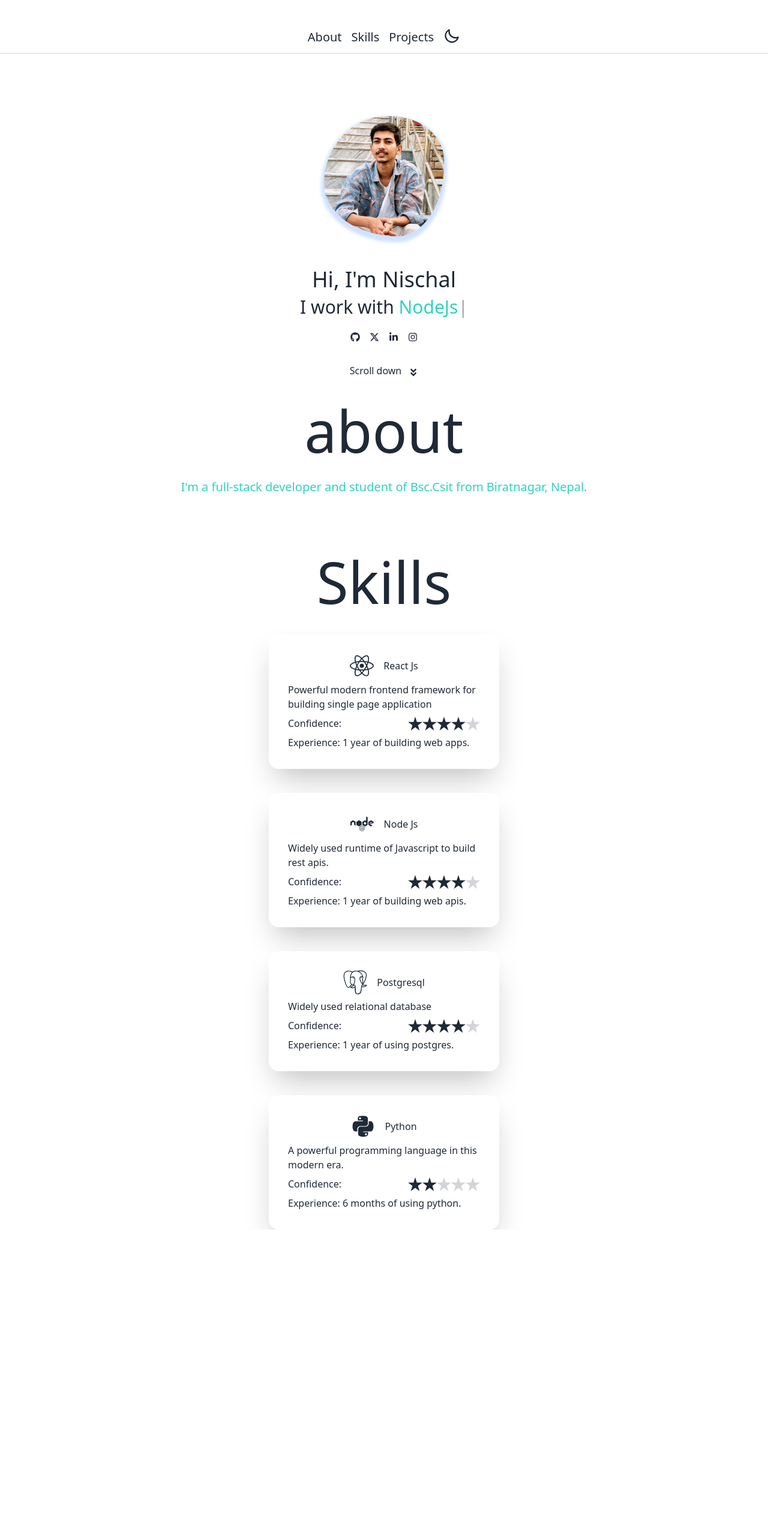
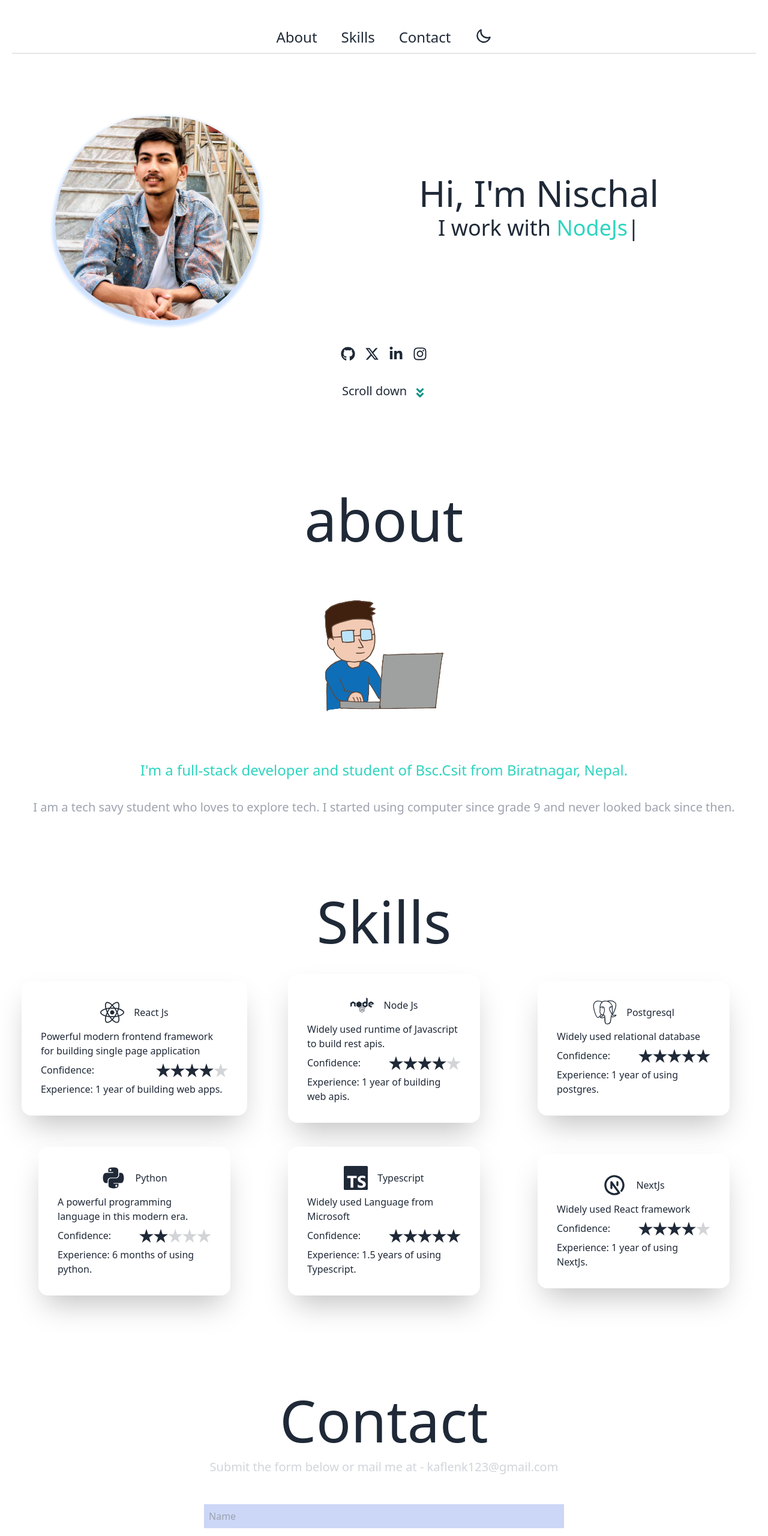
Before and after one commit to Nischal1101/portfolio_2024, a React (Vite) app: page / in a window 1280 px wide. Shown: the part 70-2631 px from the top of the page at 60% size. Before the commit the page ends 2120 px from the top, so only its background shows below. Built offline with nearby package versions, Linux system fonts and the light colour scheme.

Commit message:
add contact us page

```diff
--- a/package.json
+++ b/package.json
@@ -13,6 +13,8 @@
     "react": "^18.2.0",
     "react-dom": "^18.2.0",
     "react-icons": "^5.0.1",
+    "react-router-dom": "^6.22.3",
+    "react-scroll": "^1.9.0",
     "typed.js": "^2.1.0"
   },
   "devDependencies": {
--- a/src/About.jsx
+++ b/src/About.jsx
@@ -1,11 +1,20 @@
+import computer from "/computer.png";
+
 const About = () => {
   return (
-    <div>
-      <div className="mt-10 flex flex-col text-center gap-8">
-        <h1 className="text-8xl">about</h1>
-        <p className="text-xl text-teal-400 ">
+    <div className="mt-24  p-4" name="about">
+      <div className="mt-10 flex flex-col text-center gap-4 lg:gap-8">
+        <h1 className="text-6xl lg:text-8xl">about</h1>
+        <div className="mx-auto mt-10 w-[300px] h-[250px]">
+          <img src={computer} alt="computer" />
+        </div>
+        <p className="text-xl text-teal-400 lg:text-2xl ">
           I&apos;m a full-stack developer and student of Bsc.Csit from
           Biratnagar, Nepal.
+        </p>
+        <p className="lg:text-xl text-gray-400">
+          I am a tech savy student who loves to explore tech. I started using
+          computer since grade 9 and never looked back since then.
         </p>
       </div>
     </div>
--- a/src/App.css
+++ b/src/App.css
@@ -27,3 +27,9 @@
 ::-webkit-scrollbar-thumb {
   background-color: teal;
 }
+@media (min-width: 1280px) {
+  .blob {
+    width: 340px;
+    height: 340px;
+  }
+}
--- a/src/App.jsx
+++ b/src/App.jsx
@@ -1,17 +1,22 @@
 import "./App.css";
-import Navbar from "./pages/Navbar";
+import Navbar from "./components/Navbar";
 import Home from "./pages/Home";
 import ThemeState from "./context/ThemeState";
+import Skills from "./pages/Skills";
+import About from "./About";
+import Contact from "./pages/Contact";
 
 function App() {
-
   return (
-    <>
+    <div className="mx-2 lg:mx-5">
       <ThemeState>
         <Navbar />
         <Home />
+        <About />
+        <Skills />
+        <Contact />
       </ThemeState>
-    </>
+    </div>
   );
 }
 
--- a/src/components/Cards.jsx
+++ b/src/components/Cards.jsx
@@ -1,11 +1,12 @@
 import { FaPython, FaReact } from "react-icons/fa";
 import { LiaNode } from "react-icons/lia";
-import { SiPostgresql } from "react-icons/si";
+import { SiTypescript, SiPostgresql } from "react-icons/si";
+import { TbBrandNextjs } from "react-icons/tb";
 
 const Cards = () => {
   return (
-    <div className="mt-10 grid grid-cols-1 place-items-center gap-10 ">
-      <div className="card w-96 bg-base-100 shadow-2xl ">
+    <div className="mt-10 grid grid-cols-1 place-items-center gap-10 lg:grid-cols-3 ">
+      <div className="card max-w-96 bg-base-100 shadow-2xl ">
         <div className="card-body">
           <div className="flex gap-4 justify-center items-center">
             <FaReact className="w-10 h-10" />
@@ -59,7 +60,7 @@ const Cards = () => {
           <p>Experience: 1 year of building web apps. </p>
         </div>
       </div>
-      <div className="card w-96 bg-base-100 shadow-2xl">
+      <div className="card w-80 max-w-96 bg-base-100 shadow-2xl">
         <div className="card-body">
           <div className="flex gap-4 justify-center items-center">
             <LiaNode className="w-10 h-10" />
@@ -105,7 +106,7 @@ const Cards = () => {
           <p>Experience: 1 year of building web apis. </p>
         </div>
       </div>
-      <div className="card w-96 bg-base-100 shadow-2xl">
+      <div className="card w-80 max-w-96 bg-base-100 shadow-2xl">
         <div className="card-body">
           <div className="flex gap-4 justify-center items-center">
             <SiPostgresql className="w-10 h-10" />
@@ -155,7 +156,7 @@ const Cards = () => {
           <p>Experience: 1 year of using postgres. </p>
         </div>
       </div>
-      <div className="card w-96 bg-base-100 shadow-2xl">
+      <div className="card w-80 max-w-96 bg-base-100 shadow-2xl">
         <div className="card-body">
           <div className="flex gap-4 justify-center items-center">
             <FaPython className="w-10 h-10" />
@@ -203,6 +204,106 @@ const Cards = () => {
           <p>Experience: 6 months of using python. </p>
         </div>
       </div>
+      <div className="card w-80 max-w-96 bg-base-100 shadow-2xl">
+        <div className="card-body">
+          <div className="flex gap-4 justify-center items-center">
+            <SiTypescript className="w-10 h-10" />
+            <h1>Typescript</h1>
+          </div>
+          <p>Widely used Language from Microsoft</p>
+          <div className="flex justify-center">
+            <p>Confidence:</p>
+            <div className="card-actions justify-end">
+              <div className="rating">
+                <input
+                  type="radio"
+                  name="rating-1"
+                  disabled={true}
+                  className="mask mask-star"
+                />
+                <input
+                  type="radio"
+                  name="rating-1"
+                  disabled={true}
+                  className="mask mask-star"
+                  checked
+                />
+                <input
+                  type="radio"
+                  name="rating-1"
+                  disabled={true}
+                  className="mask mask-star"
+                  checked
+                />
+                <input
+                  type="radio"
+                  name="rating-1"
+                  disabled={true}
+                  className="mask mask-star"
+                  checked
+                />
+                <input
+                  type="radio"
+                  name="rating-1"
+                  disabled={true}
+                  className="mask mask-star"
+                />
+              </div>
+            </div>
+          </div>
+          <p>Experience: 1.5 years of using Typescript. </p>
+        </div>
+      </div>
+      <div className="card w-80 max-w-96 bg-base-100 shadow-2xl">
+        <div className="card-body">
+          <div className="flex gap-4 justify-center items-center">
+            <TbBrandNextjs className="w-10 h-10" />
+            <h1>NextJs</h1>
+          </div>
+          <p>Widely used React framework</p>
+          <div className="flex justify-center">
+            <p>Confidence:</p>
+            <div className="card-actions justify-end">
+              <div className="rating">
+                <input
+                  type="radio"
+                  name="rating-1"
+                  disabled={true}
+                  className="mask mask-star"
+                />
+                <input
+                  type="radio"
+                  name="rating-1"
+                  disabled={true}
+                  className="mask mask-star"
+                  checked
+                />
+                <input
+                  type="radio"
+                  name="rating-1"
+                  disabled={true}
+                  className="mask mask-star"
+                  checked
+                />
+                <input
+                  type="radio"
+                  name="rating-1"
+                  disabled={true}
+                  className="mask mask-star"
+                  checked
+                />
+                <input
+                  type="radio"
+                  name="rating-1"
+                  disabled={true}
+                  className="mask mask-star"
+                />
+              </div>
+            </div>
+          </div>
+          <p>Experience: 1 year of using NextJs. </p>
+        </div>
+      </div>
     </div>
   );
 };
--- a/src/pages/Navbar.jsx
+++ b/src/components/Navbar.jsx
@@ -1,13 +1,14 @@
 import { useContext, useEffect } from "react";
 import { AiOutlineHeatMap } from "react-icons/ai";
 import themeContext from "../context/ThemeContext";
+import { Link } from "react-scroll";
 
 const Navbar = () => {
   const { theme, setTheme } = useContext(themeContext);
 
   const handleToggle = (e) => {
     if (e.target.checked) {
-      setTheme("mydark");
+      setTheme("dark");
     } else {
       setTheme("light");
     }
@@ -25,10 +26,24 @@ const Navbar = () => {
         </div>
       </div>
       <div className="mt-10">
-        <ul className="flex gap-4 justify-center text-xl items-center">
-          <li>About</li>
-          <li>Skills</li>
-          <li>Projects</li>
+        <ul className="flex gap-4 justify-center text-xl items-center lg:text-2xl lg:gap-10">
+          <li className=" transition ease-in-out delay-150 duration-300  hover:scale-110 hover:text-teal-500">
+            <Link to="about" smooth={true} duration={500}>
+              About
+            </Link>
+          </li>
+          <li className=" transition ease-in-out delay-150 duration-300  hover:scale-110 hover:text-teal-500">
+            <Link to="skills" smooth={true} duration={500}>
+              Skills
+            </Link>
+          </li>
+
+          <li className=" transition ease-in-out delay-150 duration-300  hover:scale-110 hover:text-teal-500">
+            <Link to="contact" smooth={true} duration={500}>
+              Contact
+            </Link>
+          </li>
+
           <li>
             <div className="theme mt-1">
               <label className="swap swap-rotate">
--- /dev/null
+++ b/src/pages/Contact.jsx
@@ -0,0 +1,47 @@
+const Contact = () => {
+  return (
+    <div
+      name="contact"
+      className="w-full h-screen  flex justify-center items-center "
+    >
+      <form
+        method="POST"
+        action="https://getform.io/f/nbdeolja"
+        className="flex flex-col max-w-[600px] w-full"
+      >
+        <div className="pb-8">
+          <h1 className=" text-6xl lg:text-8xl text-center">Contact</h1>
+          <p className="text-gray-300 py-4 text-center text-xl ">
+            Submit the form below or mail me at - kaflenk123@gmail.com
+          </p>
+        </div>
+        <input
+          className=" bg-[#ccd6f6] p-2 text-black"
+          type="text"
+          placeholder="Name"
+          name="name"
+          required
+        />
+        <input
+          className="my-4 p-2  bg-[#ccd6f6]  text-black"
+          type="email"
+          placeholder="Email"
+          name="email"
+          required
+        />
+        <textarea
+          className=" bg-[#ccd6f6] text-black p-2"
+          name="message"
+          rows="10"
+          placeholder="Message"
+          required
+        ></textarea>
+        <button className="border-2 hover:bg-teal-600 hover:border-teal-600 px-4 py-3 my-8 mx-auto flex items-center">
+          Lets Collaborate
+        </button>
+      </form>
+    </div>
+  );
+};
+
+export default Contact;
--- a/src/pages/Home.jsx
+++ b/src/pages/Home.jsx
@@ -1,12 +1,10 @@
 import { useEffect, useRef } from "react";
 import Typed from "typed.js";
-import Skills from "./Skills";
 import { FaGithub } from "react-icons/fa";
 import { FaLinkedinIn } from "react-icons/fa6";
 import { FaXTwitter } from "react-icons/fa6";
 import { FaInstagram } from "react-icons/fa";
 import { FaAngleDoubleDown } from "react-icons/fa";
-import About from "../About";
 
 const Home = () => {
   const el = useRef(null);
@@ -23,31 +21,32 @@ const Home = () => {
   }, []);
 
   return (
-    <section className="px-2 ">
-      <div className="flex flex-col-reverse items-center gap-8 mt-12 ">
-        <div className="left text-center flex flex-col gap-2">
-          <h1 className="text-4xl">Hi, I&apos;m Nischal</h1>
-          <h1 className="text-3xl ">
+    <>
+      <div
+        className="flex flex-col-reverse items-center gap-8 mt-12  lg:flex-row-reverse lg:justify-around"
+        name="home"
+      >
+        <div className="left text-center flex flex-col gap-2 lg:w-1/2">
+          <h1 className="text-4xl lg:text-6xl">Hi, I&apos;m Nischal</h1>
+          <h1 className="text-3xl lg:text-4xl">
             I work with <span className="text-teal-400" ref={el} />
           </h1>
         </div>
         <div className="blob mt-14"></div>
       </div>
       <div className="flex flex-row gap-4 justify-center mt-6">
-        <FaGithub />
-        <FaXTwitter />
-        <FaLinkedinIn />
-        <FaInstagram />
+        <FaGithub className="w-6 h-6" />
+        <FaXTwitter className="w-6 h-6" />
+        <FaLinkedinIn className="w-6 h-6" />
+        <FaInstagram className="w-6 h-6" />
       </div>
       <div className="mt-9 flex justify-center items-center gap-3">
-        <p>Scroll down</p>
+        <p className="text-xl">Scroll down</p>
         <p className="downArrow animate-bounce">
-          <FaAngleDoubleDown />
+          <FaAngleDoubleDown className="text-xl text-teal-600 " />
         </p>
       </div>
-      <About />
-      <Skills />
-    </section>
+    </>
   );
 };
 
--- a/src/pages/Skills.jsx
+++ b/src/pages/Skills.jsx
@@ -2,10 +2,9 @@ import Cards from "../components/Cards";
 
 const Skills = () => {
   return (
-    <div className="mt-24">
-      <h1 className="text-8xl text-center">Skills</h1>
-        <Cards />
-
+    <div className="mt-24 mb-20 p-4" name="skills">
+      <h1 className="text-6xl lg:text-8xl text-center">Skills</h1>
+      <Cards />
     </div>
   );
 };
--- a/tailwind.config.js
+++ b/tailwind.config.js
@@ -1,5 +1,6 @@
 /** @type {import('tailwindcss').Config} */
 export default {
+  darkMode: "class",
   content: ["./index.html", "./src/**/*.{js,ts,jsx,tsx}"],
   theme: {
     daisyui: {
```
Also changed, not shown: public/computer.png (added), 1 other file (tests, documents, lock files or other folders).
